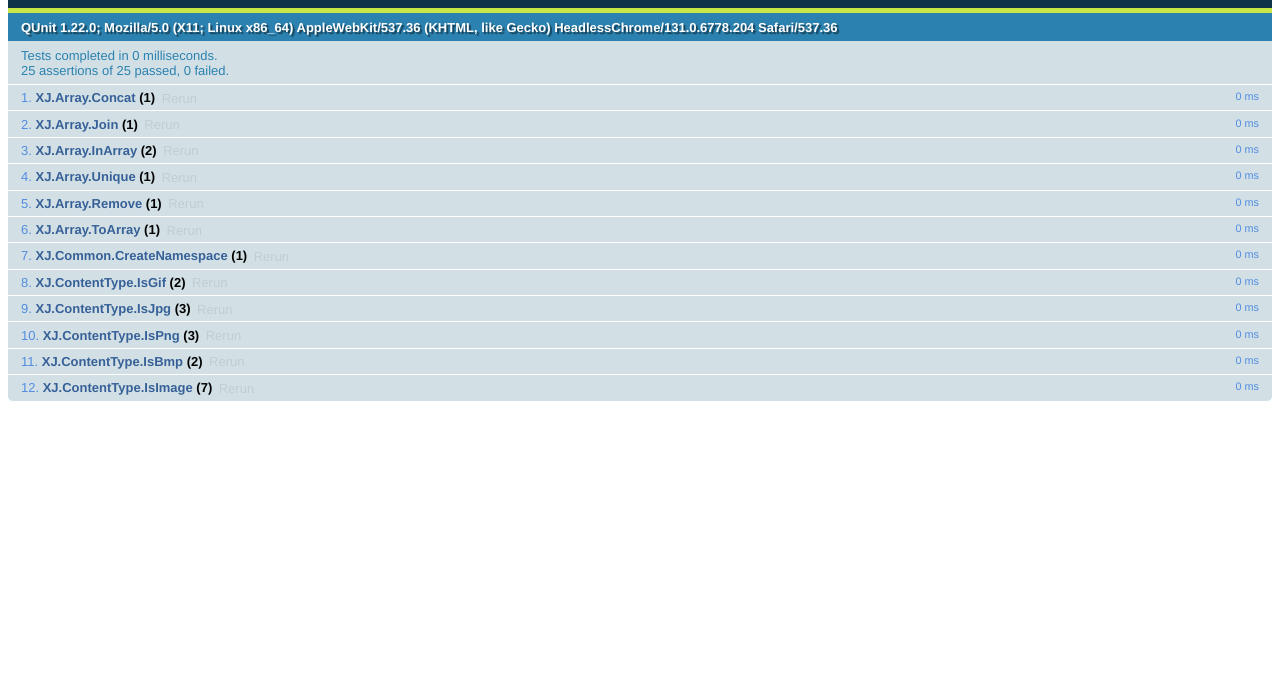
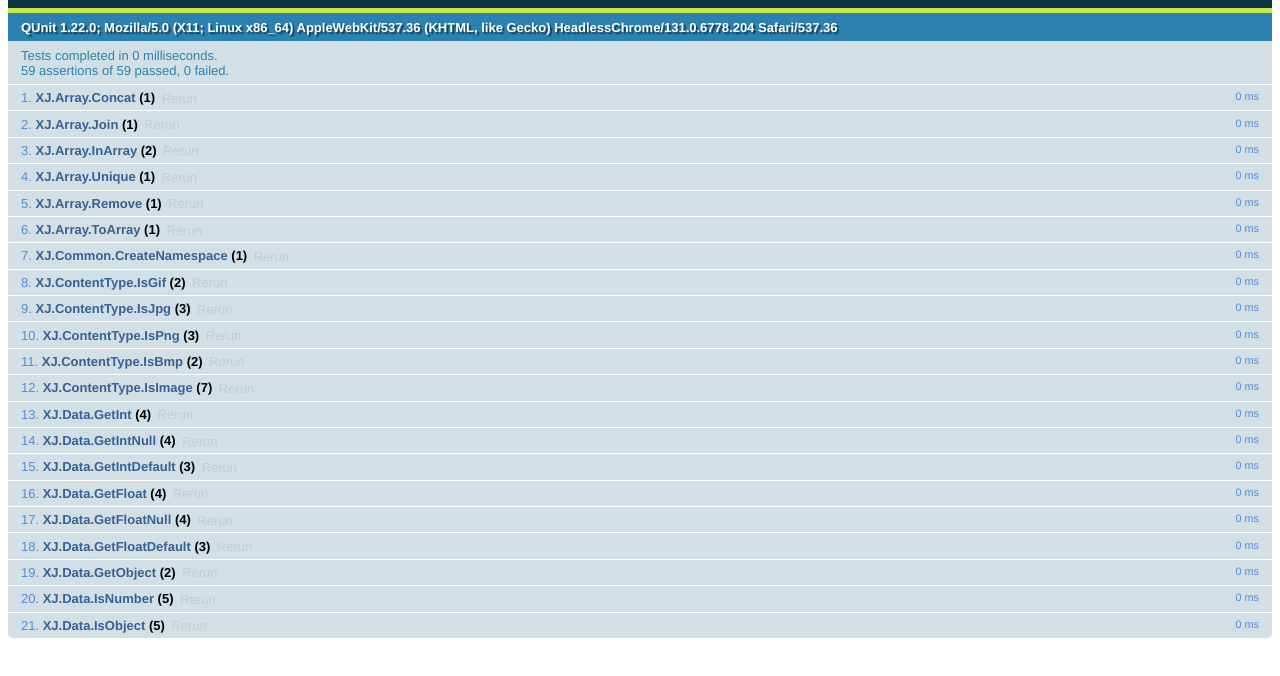
Before and after one commit to xucongli1989/XJsTool, a website: page XJsTool/UnitTest/index.html in a window 1280 px wide. Shown: the part 48-724 px from the top of the page. Drawn offline with Linux system fonts and the light colour scheme.

Commit message:
add UnitTest

```diff
--- a/XJsTool/UnitTest/index.html
+++ b/XJsTool/UnitTest/index.html
@@ -67,7 +67,59 @@
     ok(!XJ.ContentType.IsImage("application/x-x"),"Passed!");
 });
 
-
+//Data
+test("XJ.Data.GetInt",function(){
+    ok(XJ.Data.GetInt("1")===1,"Passed!");
+    ok(XJ.Data.GetInt("a")===0,"Passed!");
+    ok(XJ.Data.GetInt("1.1")===1,"Passed!");
+    ok(XJ.Data.GetInt(null)===0,"Passed!");
+});
+test("XJ.Data.GetIntNull",function(){
+    ok(XJ.Data.GetIntNull("1")===1,"Passed!");
+    ok(XJ.Data.GetIntNull("abc")===null,"Passed!");
+    ok(XJ.Data.GetIntNull(null)===null,"Passed!");
+    ok(XJ.Data.GetIntNull(1.1)!=null,"Passed!");
+});
+test("XJ.Data.GetIntDefault",function(){
+    ok(XJ.Data.GetIntDefault("1",2)===1,"Passed!");
+    ok(XJ.Data.GetIntDefault("abc",100)===100,"Passed!");
+    ok(XJ.Data.GetIntDefault(null)===undefined,"Passed!");
+});
+test("XJ.Data.GetFloat",function(){
+    ok(XJ.Data.GetFloat("1")===1,"Passed!");
+    ok(XJ.Data.GetFloat("abc")===0,"Passed!");
+    ok(XJ.Data.GetFloat(null)===0,"Passed!");
+    ok(XJ.Data.GetFloat(1.123456)===1.123456,"Passed!");
+});
+test("XJ.Data.GetFloatNull",function(){
+    ok(XJ.Data.GetFloatNull("1")===1,"Passed!");
+    ok(XJ.Data.GetFloatNull("abc")===null,"Passed!");
+    ok(XJ.Data.GetFloatNull(null)===null,"Passed!");
+    ok(XJ.Data.GetFloatNull(1.123456)===1.123456,"Passed!");
+});
+test("XJ.Data.GetFloatDefault",function(){
+    ok(XJ.Data.GetFloatDefault("1.123",2)===1.123,"Passed!");
+    ok(XJ.Data.GetFloatDefault("abc",100.123)===100.123,"Passed!");
+    ok(XJ.Data.GetFloatDefault(null)===undefined,"Passed!");
+});
+test("XJ.Data.GetObject",function(){
+    ok(XJ.Data.GetObject("1.123")===1.123,"Passed!");
+    deepEqual(XJ.Data.GetObject("[{'name':'aaa'}]"),[{name:"aaa"}],"Passed!");
+});
+test("XJ.Data.IsNumber",function(){
+    ok(!XJ.Data.IsNumber(NaN),"Passed!");
+    ok(XJ.Data.IsNumber("123"),"Passed!");
+    ok(XJ.Data.IsNumber("1.123"),"Passed!");
+    ok(!XJ.Data.IsNumber("abc"),"Passed!");
+    ok(!XJ.Data.IsNumber(null),"Passed!");
+});
+test("XJ.Data.IsObject",function(){
+    ok(!XJ.Data.IsObject(NaN),"Passed!");
+    ok(!XJ.Data.IsObject("123"),"Passed!");
+    ok(XJ.Data.IsObject({}),"Passed!");
+    ok(XJ.Data.IsObject([]),"Passed!");
+    ok(!XJ.Data.IsObject(null),"Passed!");
+});
 
 </script>
 </html>
```
